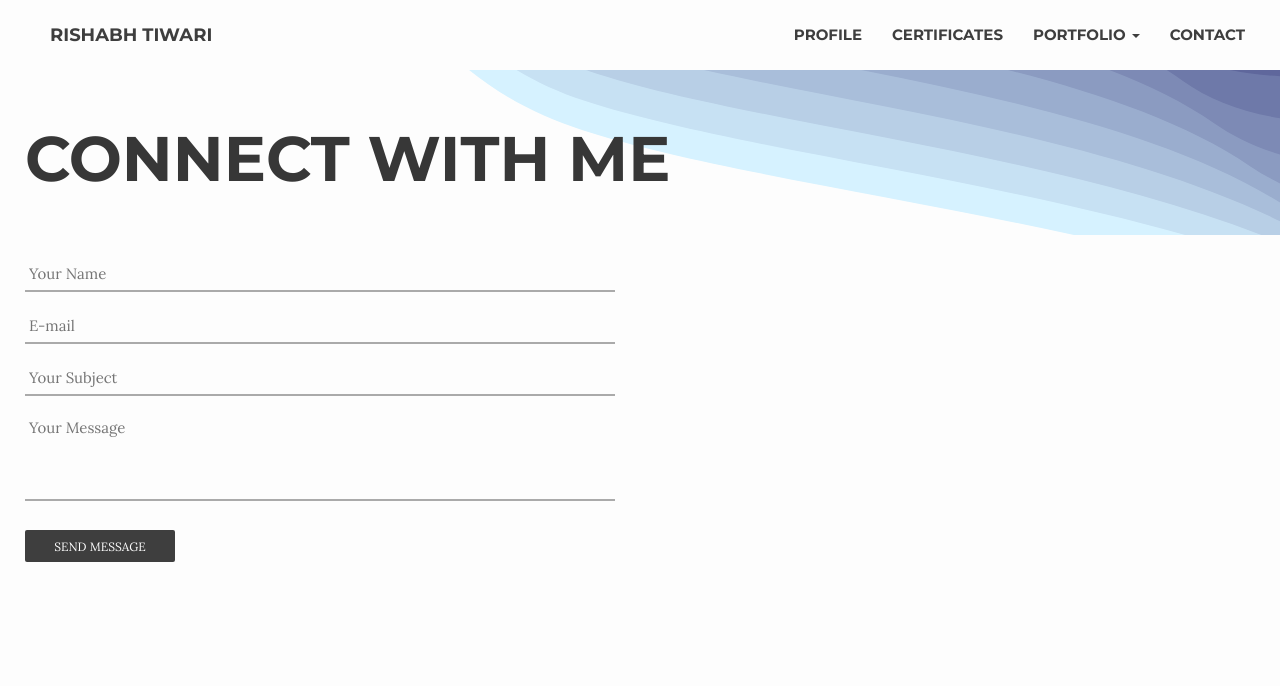
After one commit to Rishabhtwr17/rishabhtiwari, a PHP site: page /contact.html in a window 1280 px wide. The commit adds this page. Shown: the top 686 px of the page. Run offline with PHP 8.4, Linux system fonts and the light colour scheme; some libraries are stand-ins or nearby versions.

Commit message:
Contact us page added

```diff
--- /dev/null
+++ b/contact.html
@@ -0,0 +1,124 @@
+<!DOCTYPE html>
+<html lang="en">
+
+<head>
+    <meta charset="utf-8">
+    <meta http-equiv="Content-Type" content="text/html">
+    <meta name="viewport" content="width=device-width, initial-scale=1">
+    <meta name="description" content="Description of the page less than 150 characters">
+    <title>RISHABH TIWARI</title>
+
+    <!-- Bootstrap -->
+    <link href="css/bootstrap.css" rel="stylesheet">
+
+
+    <!-- Style sheet of website-->
+    <link href="css/resume.css" rel="stylesheet">
+
+    <!-- Font Icon Library -->
+    <link rel="stylesheet" href="https://cdnjs.cloudflare.com/ajax/libs/font-awesome/4.7.0/css/font-awesome.min.css">
+
+
+
+</head>
+
+<body>
+<!-- header -->
+<nav>
+    <div class="container">
+    <!-- Brand and toggle get grouped for better mobile display -->
+               <div class="navbar-header">
+                   <button type="button" class="navbar-toggle collapsed" data-toggle="collapse" data-target="#website-header"
+                   aria-expanded="false" >
+                   <span class="sr-only">Toggle navigation</span>
+                    <span class="icon-bar">Menu</span>
+                    <!-- <span class="icon-bar"></span>
+                    <span class="icon-bar"></span>
+                   -->
+                   </button>
+                   <a class="navbar-brand" href="index.html">Rishabh Tiwari</a>
+               </div>
+
+        <!-- Collect the nav links, forms, and other content for toggling -->
+        <div class="collapse navbar-collaspe" id="website-header">
+            <ul class="nav navbar-nav navbar-right">
+
+
+                <li><a href="index.html#PROFILE"> Profile   </a></li>
+                <li><a href="index.html#CERTIFICATE"> Certificates   </a></li>
+
+                <li class="dropdown">
+                <a href="#" class="dropdown-toggle" data-toggle="dropdown" role="button" aria-haspopup="true"
+                aria-expended="false"> Portfolio <span class="caret"> </span> </a>
+                <ul class="dropdown-menu">
+                    <li><a href="portfolio.html#LogoProject"> LOGO PROJECTS </a></li>
+                    <li><a href="portfolio.html#UXPROJECTS"> UI UX PROJECTS</a></li>
+                    <li><a href="portfolio.html#GRAPHICPROJECT"> GRAPHIC PROJECTS</a></li>
+                </ul>
+
+                </li>
+                  <li><a href="contact.html#contact"> Contact </a></li>
+            </ul>
+        </div> <!-- /.navbar-collapse -->
+    </div><!-- /.container-->
+</nav>
+
+
+ <section id="contact">
+        <div class="container">
+            <div class="container-data">
+                <div class="row">
+                    <div class="jumbotron">
+                        <h1>CONNECT WITH ME</h1>
+                    </div>
+                    <div class="col-xs-12 col-sm-12 col-md-8 col-lg-6 sidebar">
+                        <div id="login-box">
+
+                                <form action="/script" method="post" enctype="multipart/form-data">
+                                    <div class="first-line">
+                                        <input id="user" type="text" name="username" required placeholder="Your Name" />
+                                        <input type="email" name="email" required placeholder="E-mail" />
+                                    </div>
+                                    <input type="text" name="subject" required placeholder="Your Subject" />
+                                    <textarea name="message" placeholder="Your Message" required rows="5" cols="80"></textarea>
+                                    <input type="submit" name="signup_submit" value="Send Message" />
+                                </form>
+
+                        </div>
+
+
+                    </div>
+                </div>
+            </div>
+        </div>
+    </section>
+
+
+
+
+    <!-- FOOTER -->
+    <footer class="footer_section" id="footer">
+        <div class="container">
+            <div class="row">
+                <div class="footer-center">
+
+
+                </div>
+            </div>
+        </div>
+
+    </footer>
+
+    <!-- jQuery (necessary for Bootstrap's JavaScript plugins) -->
+    <script src="js/jquery-1.11.2.min.js"></script>
+    <!-- Include all compiled plugins (below), or include individual files as needed -->
+    <script src="js/bootstrap.js"></script>
+
+    <!-- jQuery for equal div height -->
+    <script src='https://cdnjs.cloudflare.com/ajax/libs/jquery.matchHeight/0.7.0/jquery.matchHeight-min.js'></script>
+
+    <script src="js/equ_height.js"></script>
+
+</body>
+
+</html>
--- a/css/resume.css
+++ b/css/resume.css
@@ -355,6 +355,148 @@ text-transform: uppercase;
 }
 
 
+/* contact us Form Base */
+
+
+
+/* (5.2.2) Placeholder Text */
+
+    ::-webkit-input-placeholder {
+        font-size: 15px;
+    }
+
+    ::-moz-placeholder {
+        font-size: 15px;
+    }
+
+    :-ms-input-placeholder {
+        font-size: 15px;
+    }
+
+    ::placeholder {
+        font-size: 15px;
+    }
+  *:focus {
+        outline: none;
+    }
+
+
+/* (5.2.3) Form Textarea */
+    textarea {
+        display: inline;
+        box-sizing: border-box;
+        margin-bottom: 5px;
+        padding: 4px;
+        resize: none;
+        width: 100%;
+        border: none;
+        border-bottom: 2px solid #AAA;
+        transition: 0.2s ease;
+        line-height: 1.5em;
+        overflow-y: auto;
+        overflow-x: hidden;
+            background: #fdfdfd;
+    }
+
+    textarea:focus {
+        border-bottom: 2px solid #554488;
+        color: #3e3e3e;
+        transition: 0.2s ease;
+    }
+
+/* (5.2.4) Form Textfeild for User Name */
+
+    .first-line input[type="text"] {
+        display: inline;
+        box-sizing: border-box;
+        margin-bottom: 20px;
+        padding: 4px;
+        width: 100%;
+        height: 32px;
+        border: none;
+        border-bottom: 2px solid #AAA;
+        transition: 0.2s ease;
+            background: #fdfdfd;
+    }
+    input[name="username"] {
+        margin-right: 20px;
+
+    }
+    input[type="text"] {
+        display: block;
+        box-sizing: border-box;
+        margin-bottom: 20px;
+        padding: 4px;
+        width: 100%;
+        height: 32px;
+        border: none;
+        border-bottom: 2px solid #AAA;
+        transition: 0.2s ease;
+            background: #fdfdfd;
+    }
+
+    input[type="text"]:focus {
+        border-bottom: 2px solid #554488;
+        color: #3e3e3e;
+        transition: 0.2s ease;
+    }
+
+/* (5.2.5) Form Textfeild for Email */
+    .first-line input[type="email"] {
+        display: inline;
+        box-sizing: border-box;
+        margin-bottom: 20px;
+        padding: 4px;
+        width: 100%;
+        height: 32px;
+        border: none;
+        border-bottom: 2px solid #AAA;
+        transition: 0.2s ease;
+            background: #fdfdfd;
+    }
+
+    input[type="email"]:focus {
+        border-bottom: 2px solid #554488;
+        color: #3e3e3e;
+        transition: 0.2s ease;
+    }
+
+/* (5.2.6) Form Button */
+
+    input[type="submit"] {
+        /*position: relative;
+  left:250px;*/
+        margin-top: 20px;
+        width: 150px;
+        height: 32px;
+        border: none;
+        border-radius: 2px;
+        color: #FFF;
+        text-transform: uppercase;
+        transition: 0.1s ease;
+        cursor: pointer;
+        font-size: 1.2EM;
+        padding: 5px 10px;
+    margin-right: 10px;
+    background-color: #3e3e3e;
+    }
+
+    input[type="submit"]:hover,
+    input[type="submit"]:focus {
+        opacity: 0.8;
+        box-shadow: 0 2px 4px rgba(0, 0, 0, 0.4);
+        transition: 0.1s ease;
+    }
+
+    input[type="submit"]:active {
+        opacity: 1;
+        box-shadow: 0 1px 2px rgba(0, 0, 0, 0.4);
+        transition: 0.1s ease;
+    }
+
+
+
+
 
 /*--start-responsive-design--*/
 /*
--- a/portfolio.html
+++ b/portfolio.html
@@ -57,6 +57,7 @@
                 </ul>
 
                 </li>
+                  <li><a href="contact.html#contact"> Contact </a></li>
             </ul>
         </div> <!-- /.navbar-collapse -->
     </div><!-- /.container-->
```
Also changed, not shown: index.html (+32 -18 lines).
